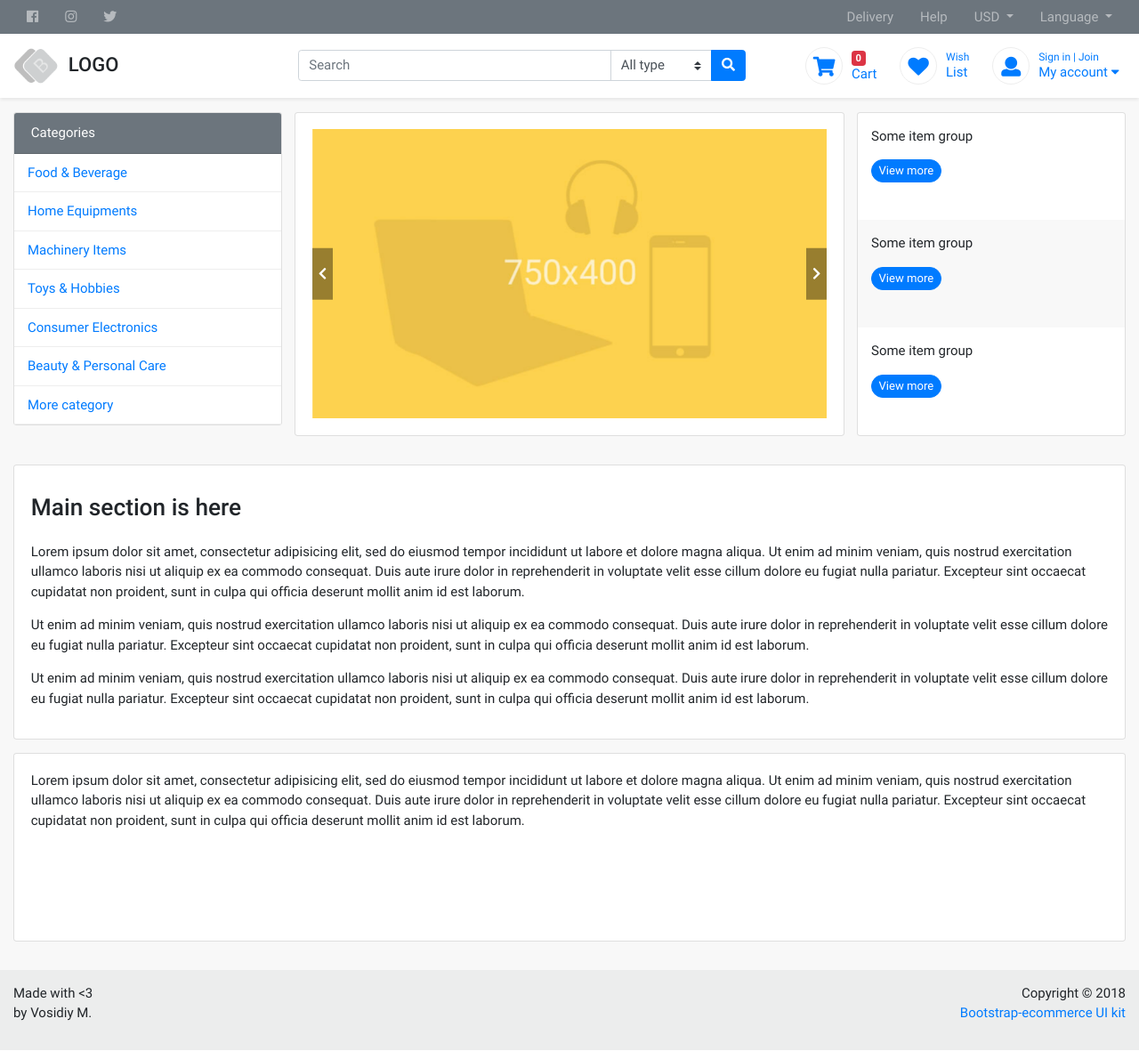
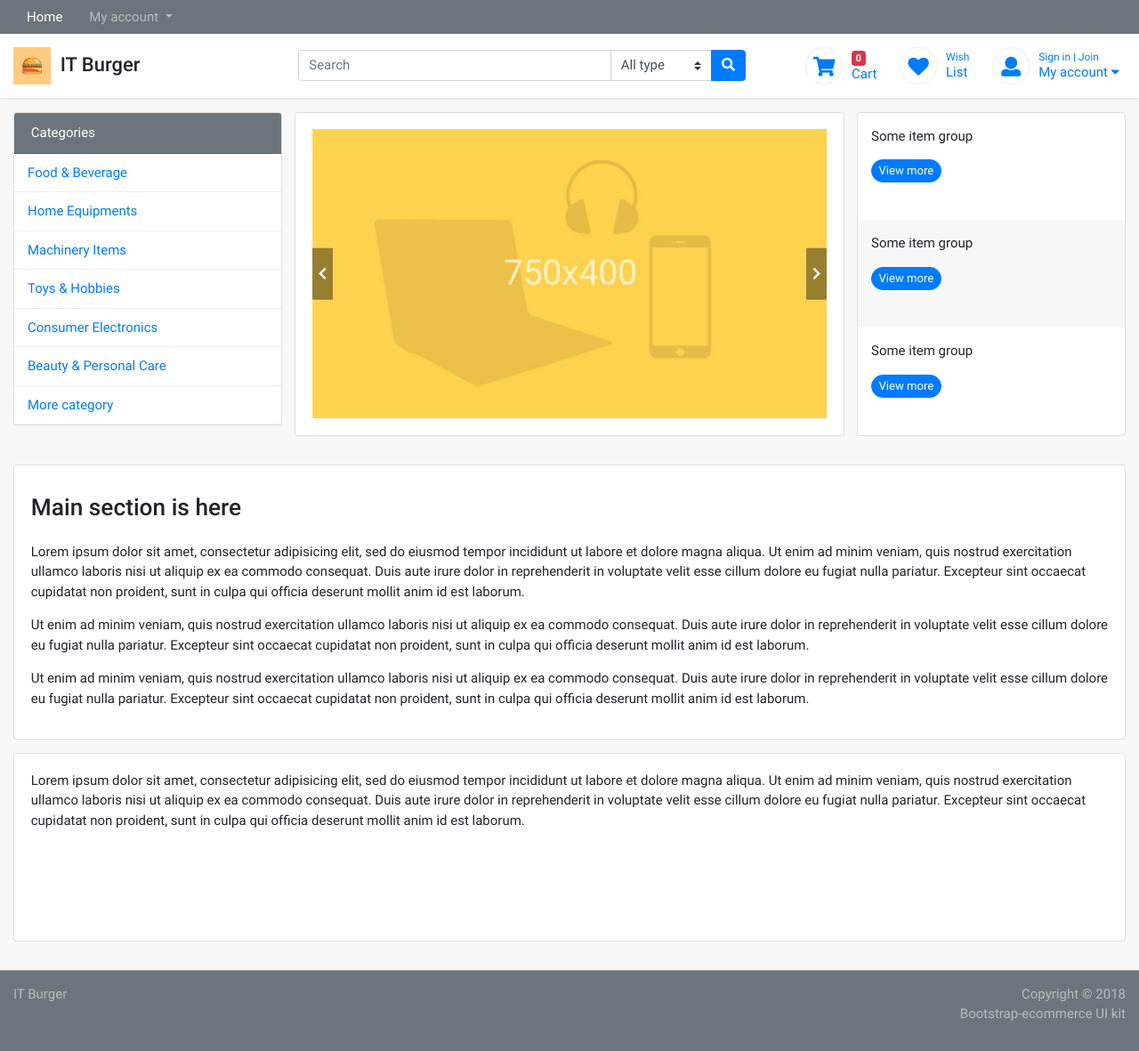
Before and after one commit to samueltan3972/PasarMalam, a website: page home.html in a window 1280 px wide. Shown: the whole page at 89% size. Drawn offline with Linux system fonts and the light colour scheme.

Commit message:
Update home.html

```diff
--- a/home.html
+++ b/home.html
@@ -5,9 +5,9 @@
 <meta name="viewport" content="width=device-width, initial-scale=1, shrink-to-fit=no">
 <meta name="author" content="Bootstrap-ecommerce by Vosidiy">
 
-<title>UI KIT - Marketplace and Ecommerce html template</title>
+<title>HomePage</title>
 
-<link rel="shortcut icon" type="image/x-icon" href="images/favicon.ico">
+<link rel="shortcut icon" type="image/x-icon" href="images/icons/burger-icon2.jpg">
 
 <!-- jQuery -->
 <script src="js/jquery-2.0.0.min.js" type="text/javascript"></script>
@@ -51,36 +51,26 @@ $(document).ready(function() {
 <header class="section-header">
 	<nav class="navbar navbar-top navbar-expand-lg navbar-dark bg-secondary">
 		<div class="container">
-    <button class="navbar-toggler" type="button" data-toggle="collapse" data-target="#navbarsExample07" aria-controls="navbarsExample07" aria-expanded="false" aria-label="Toggle navigation">
+		  <button class="navbar-toggler" type="button" data-toggle="collapse" data-target="#navbarNav" aria-controls="navbarNav" aria-expanded="false" aria-label="Toggle navigation">
 			<span class="navbar-toggler-icon"></span>
 		  </button>
-
-    <div class="collapse navbar-collapse" id="navbarsExample07">
-      <ul class="navbar-nav mr-auto">
-        <li><a href="#" class="nav-link"> <i class="fab fa-facebook"></i> </a></li>
-		<li><a href="#" class="nav-link"> <i class="fab fa-instagram"></i> </a></li>
-		<li><a href="#" class="nav-link"> <i class="fab fa-twitter"></i> </a></li>
-      </ul>
+		  <div class="collapse navbar-collapse" id="navbarNav">
 			<ul class="navbar-nav">
-        <li class="nav-item"><a href="#" class="nav-link" > Delivery </a></li>
-		<li class="nav-item"><a href="#" class="nav-link" > Help </a></li>
-		<li class="nav-item dropdown"><a href="#" class="nav-link dropdown-toggle" data-toggle="dropdown"> USD </a>
-			<ul class="dropdown-menu dropdown-menu-right">
-				<li><a class="dropdown-item" href="#">EUR</a></li>
-				<li><a class="dropdown-item" href="#">AED</a></li>
-				<li><a class="dropdown-item" href="#">RUBL </a></li>
+		<li class="nav-item active">
+		<a class="nav-link" href="home.html">Home <span class="sr-only">(current)</span></a>
+		</li>
+		<li class="nav-item dropdown">
+			<a class="nav-link  dropdown-toggle" href="#" data-toggle="dropdown">  My account  </a>
+			<ul class="dropdown-menu">
+				<li> <a class="dropdown-item" href="login.html"> User Login </a></li>
+				<li> <a class="dropdown-item" href="sign_up.html"> User register </a></li>
+				<li> <a class="dropdown-item" href="view_order.html"> My Orders </a></li>
+				<li> <a class="dropdown-item" href="checkout.html"> My Wishlist </a></li>
 			</ul>
 		</li>
-        <li class="nav-item dropdown"><a href="#" class="nav-link dropdown-toggle" data-toggle="dropdown">   Language </a>
-            <ul class="dropdown-menu dropdown-menu-right">
-				<li><a class="dropdown-item" href="#">English</a></li>
-				<li><a class="dropdown-item" href="#">Arabic</a></li>
-				<li><a class="dropdown-item" href="#">Russian </a></li>
 			</ul>
-        </li>
-      </ul> <!-- navbar-nav.// -->
-    </div> <!-- collapse.// -->
 		  </div>
+		</div> <!-- container //  -->
 		</nav>
 
 <section class="header-main shadow-sm">
@@ -88,8 +78,8 @@ $(document).ready(function() {
 <div class="row align-items-center">
 	<div class="col-lg-3 col-sm-4">
 	<div class="brand-wrap">
-		<img class="logo" src="images/logo-dark.png">
-		<h2 class="logo-text">LOGO</h2>
+		<img class="logo" src="images/icons/burger-icon2.jpg">
+		<h2 class="logo-text">IT Burger</h2>
 	</div> <!-- brand-wrap.// -->
 	</div>
 	<div class="col-lg-4 col-xl-5 col-sm-8">
@@ -281,16 +271,16 @@ proident, sunt in culpa qui officia deserunt mollit anim id est laborum.</p>
 <!-- ========================= SECTION CONTENT END// ========================= -->
 
 <!-- ========================= FOOTER ========================= -->
-<footer class="section-footer bg2">
+<footer class="section-footer bg-secondary">
 	<div class="container">
-		<section class="footer-bottom row">
+		<section class="footer-bottom row border-top-white">
 			<div class="col-sm-6">
-				<p> Made with <3 <br>  by Vosidiy M.</p>
+				<p class="text-white-50"> IT Burger</p>
 			</div>
-			<div class="col-sm-6">
-				<p class="text-sm-right">
+			<div class="col-sm-6 text-right">
+				<p class="text-sm-right text-white-50">
 	Copyright &copy 2018 <br>
-<a href="http://bootstrap-ecommerce.com">Bootstrap-ecommerce UI kit</a>
+<a href="http://bootstrap-ecommerce.com" class="text-white-50">Bootstrap-ecommerce UI kit</a>
 				</p>
 			</div>
 		</section> <!-- //footer-top -->
```
Lines whose indentation alone changed are shown as unchanged.
